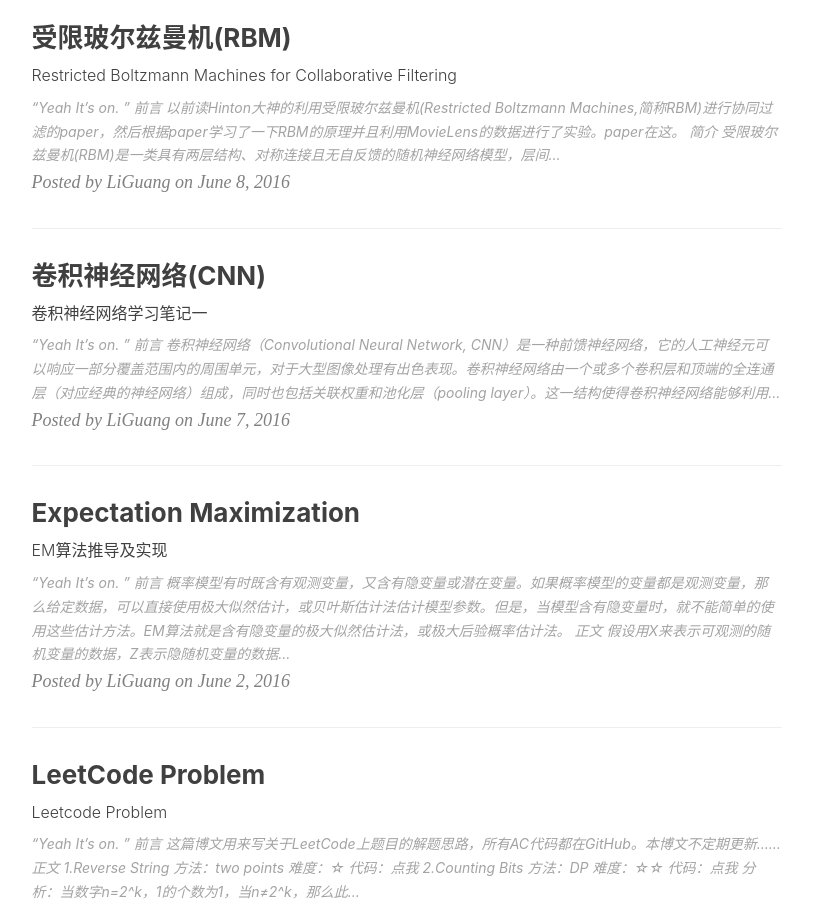
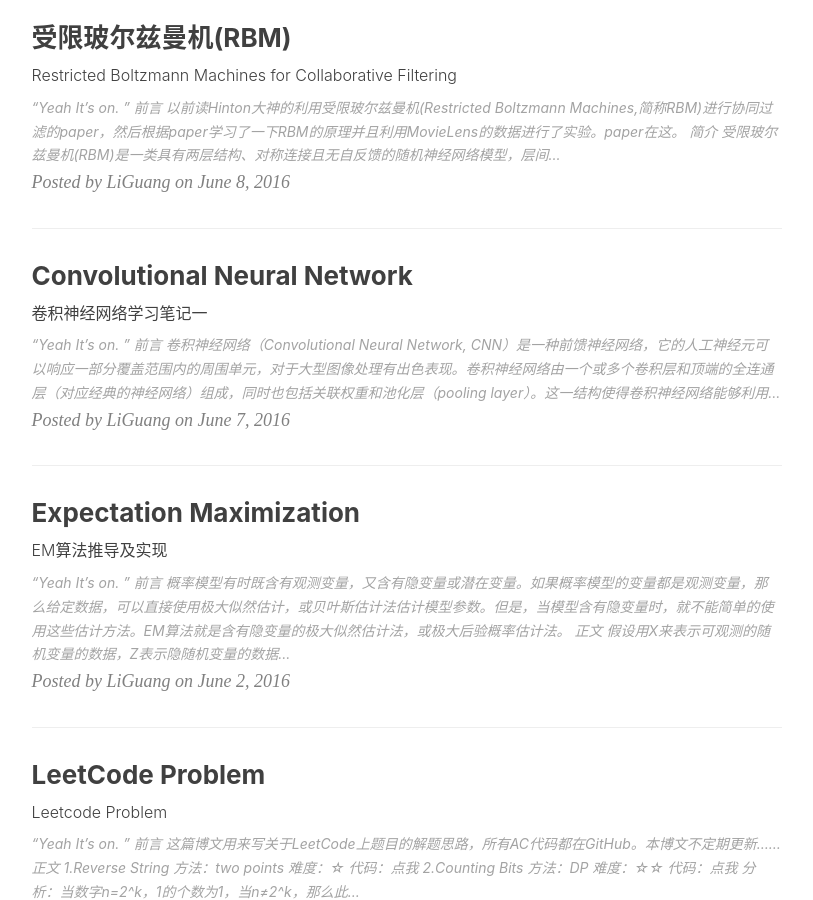
Before and after one commit to CoolIceFire/CoolIceFire.github.io, a Jekyll site: the page built from index.html, in a window 1280 px wide and 900 px high, scrolled down 1492 px. Shown: the whole window, without its empty margins (136-949 px from the left). Built offline with Jekyll 4.4.1, drawn with Linux system fonts in a browser that asks for light colours; nearby versions of some CDN libraries; the list of posts is cut into pages by our own code; comment, search, counter and statistics services are not loaded.

Commit message:
Update 2016-06-07-CNN_01.markdown

```diff
--- a/_posts/2016-06-07-CNN_01.markdown
+++ b/_posts/2016-06-07-CNN_01.markdown
@@ -1,6 +1,6 @@
 ---
 layout:     post
-title:      "卷积神经网络(CNN)"
+title:      "Convolutional Neural Network"
 subtitle:   "卷积神经网络学习笔记一"
 date:       2016-06-07
 author:     "LiGuang"
```
